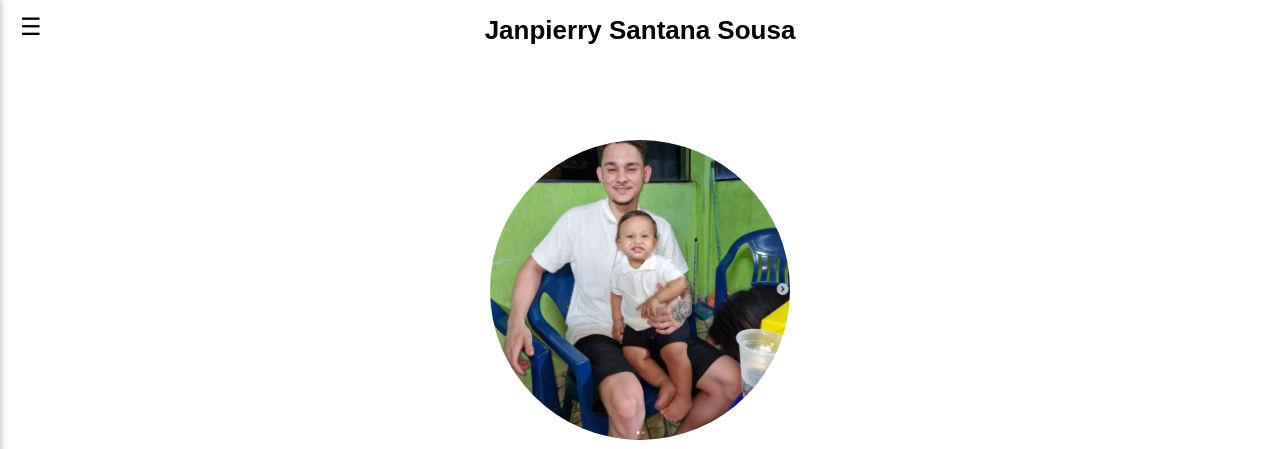
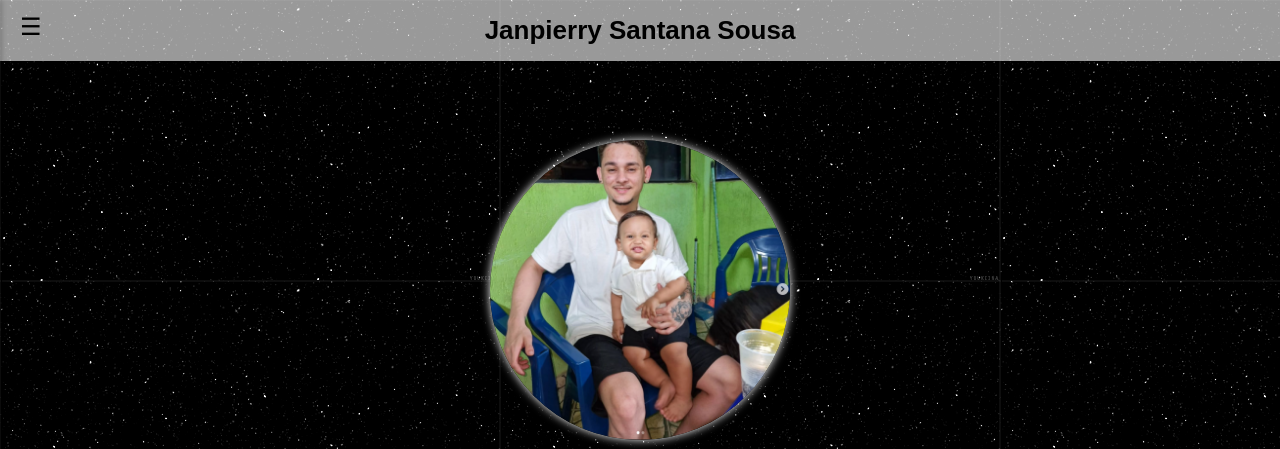
Before and after one commit to janpy011/portifolio, a plain HTML site: page html/home.html in a window 1280 px wide. Shown: the top 449 px of the page. Drawn offline with Linux system fonts and the light colour scheme.

Commit message:
versão 1.0.3 (correção bug)

```diff
--- a/css/estilo.css
+++ b/css/estilo.css
@@ -11,7 +11,7 @@ body {
     margin: 0;
 
     font-family: Arial, sans-serif;
-    background: url(img/fundoAnimado.gif);
+    background: url(/img/fundoAnimado.gif);
 }
 
 
```
